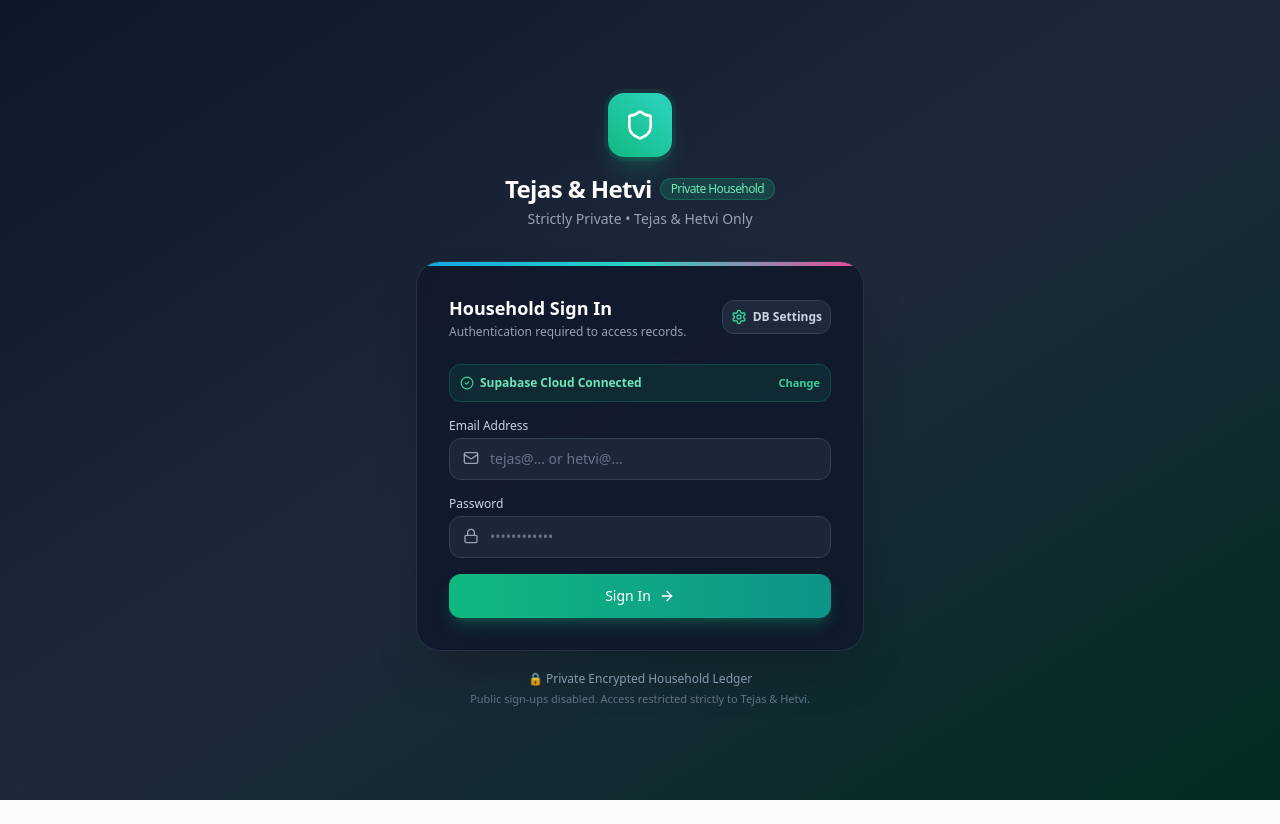
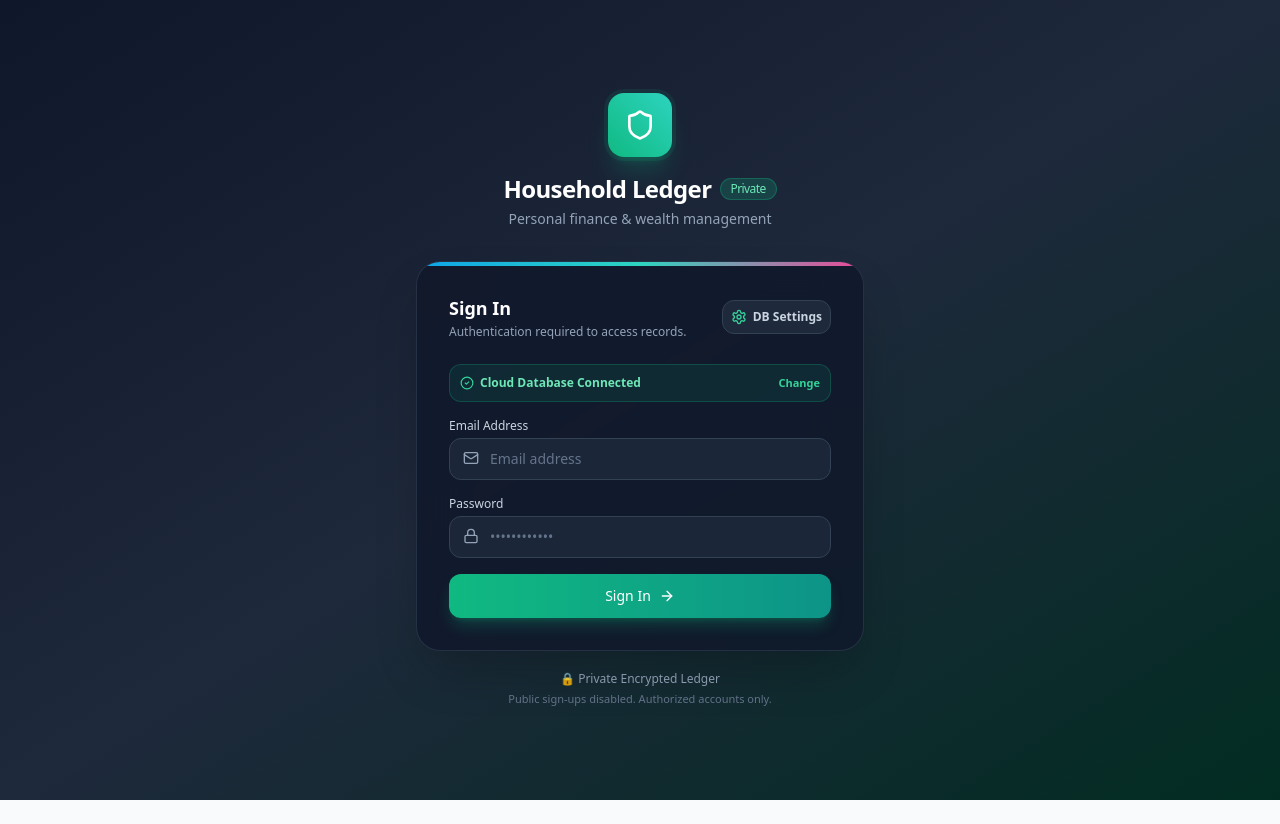
Before and after one commit to tejaspatel083/ExpenseTracker, a React (Vite) app: page / in a window 1280 px wide. Built offline with nearby package versions, Linux system fonts and the light colour scheme; no server answers.

Commit message:
privacy: anonymize login page by removing names and email hints

```diff
--- a/index.html
+++ b/index.html
@@ -8,7 +8,7 @@
     <meta name="theme-color" content="#ffffff" media="(prefers-color-scheme: light)" />
     <meta name="apple-mobile-web-app-capable" content="yes" />
     <meta name="apple-mobile-web-app-status-bar-style" content="black-translucent" />
-    <title>Household Finance | Tejas & Hetvi</title>
+    <title>Household Ledger</title>
     <link rel="preconnect" href="https://fonts.googleapis.com">
     <link rel="preconnect" href="https://fonts.gstatic.com" crossorigin>
     <link href="https://fonts.googleapis.com/css2?family=Plus+Jakarta+Sans:wght@400;500;600;700;800&family=JetBrains+Mono:wght@400;500;600&display=swap" rel="stylesheet">
--- a/src/components/auth/LoginPage.tsx
+++ b/src/components/auth/LoginPage.tsx
@@ -48,13 +48,13 @@ export const LoginPage: React.FC = () => {
             <Shield className="w-7 h-7 sm:w-8 sm:h-8" />
           </div>
           <h1 className="text-xl sm:text-2xl font-bold tracking-tight text-white flex items-center justify-center gap-2">
-            Tejas & Hetvi
+            Household Ledger
             <span className="text-[10px] sm:text-xs px-2 sm:px-2.5 py-0.5 rounded-full bg-emerald-500/20 text-emerald-300 border border-emerald-500/30 font-medium">
-              Private Household
+              Private
             </span>
           </h1>
           <p className="text-slate-400 text-xs sm:text-sm mt-1">
-            Strictly Private • Tejas & Hetvi Only
+            Personal finance & wealth management
           </p>
         </div>
 
@@ -65,7 +65,7 @@ export const LoginPage: React.FC = () => {
           {/* Card Header & Settings Button */}
           <div className="flex items-center justify-between mb-5 sm:mb-6">
             <div>
-              <h2 className="text-base sm:text-lg font-semibold text-white">Household Sign In</h2>
+              <h2 className="text-base sm:text-lg font-semibold text-white">Sign In</h2>
               <p className="text-xs text-slate-400 mt-0.5">
                 Authentication required to access records.
               </p>
@@ -88,9 +88,9 @@ export const LoginPage: React.FC = () => {
               <div className="flex items-start gap-2">
                 <Database className="w-4 h-4 text-amber-400 shrink-0 mt-0.5" />
                 <div>
-                  <span className="font-bold">Supabase Cloud not connected.</span>
+                  <span className="font-bold">Database not connected.</span>
                   <p className="text-[11px] text-amber-300/80 mt-0.5">
-                    Click settings to connect your private Supabase database.
+                    Click settings to connect your private database.
                   </p>
                 </div>
               </div>
@@ -106,7 +106,7 @@ export const LoginPage: React.FC = () => {
             <div className="mb-4 p-2.5 rounded-xl bg-emerald-500/10 border border-emerald-500/25 flex items-center justify-between text-xs text-emerald-300">
               <div className="flex items-center gap-1.5">
                 <CheckCircle2 className="w-3.5 h-3.5 text-emerald-400 shrink-0" />
-                <span className="font-semibold">Supabase Cloud Connected</span>
+                <span className="font-semibold">Cloud Database Connected</span>
               </div>
               <button
                 type="button"
@@ -142,7 +142,7 @@ export const LoginPage: React.FC = () => {
                   autoCapitalize="none"
                   value={email}
                   onChange={(e) => setEmail(e.target.value)}
-                  placeholder="tejas@... or hetvi@..."
+                  placeholder="Email address"
                   className="w-full bg-slate-800/90 border border-slate-700 rounded-xl pl-10 pr-3.5 py-2.5 text-sm text-white placeholder-slate-500 focus:outline-none focus:ring-2 focus:ring-emerald-500"
                   autoComplete="email"
                 />
@@ -186,10 +186,10 @@ export const LoginPage: React.FC = () => {
 
         <div className="mt-5 text-center space-y-1">
           <p className="text-xs text-slate-400">
-            🔒 Private Encrypted Household Ledger
+            🔒 Private Encrypted Ledger
           </p>
           <p className="text-[11px] text-slate-500">
-            Public sign-ups disabled. Access restricted strictly to Tejas & Hetvi.
+            Public sign-ups disabled. Authorized accounts only.
           </p>
         </div>
       </div>
```
